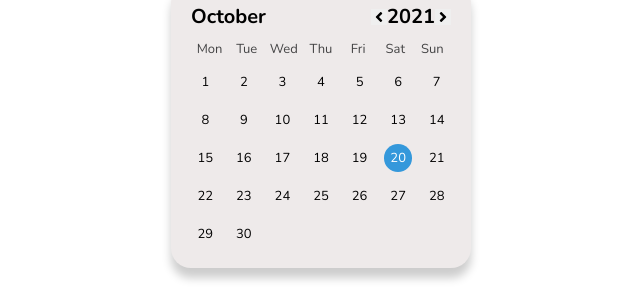
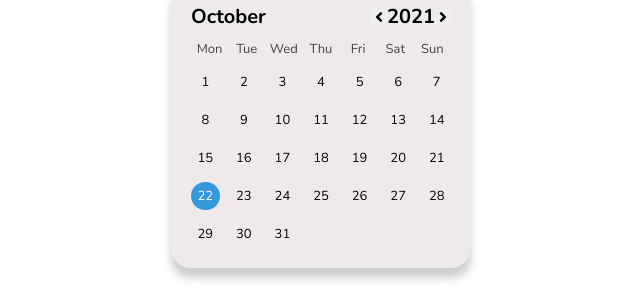
Before and after one commit to a-korkin/ui-kit-v1, a React (Create React App) app: page / in a window 1280 px wide. Shown: the part 329-627 px from the top of the page, without its empty margins (319-959 px from the left). Built offline with nearby package versions, Linux system fonts and the light colour scheme.

Commit message:
set active day

```diff
--- a/src/components/App/App.tsx
+++ b/src/components/App/App.tsx
@@ -1,5 +1,5 @@
 import React from "react";
-import { IDate, IDictionary } from "../../models";
+import { IDictionary } from "../../models";
 import Button from "../../ui/Button";
 import Calendar from "../../ui/Calendar";
 import CheckBox from "../../ui/CheckBox";
--- a/src/ui/Calendar/Calendar.scss
+++ b/src/ui/Calendar/Calendar.scss
@@ -14,6 +14,10 @@
         font-size: 2rem;
         font-weight: 700;
         margin-bottom: 1rem;
+
+        .month {
+            cursor: pointer;
+        }
 
         .year {
             display: flex;
@@ -53,6 +57,7 @@
             align-self: center;
             justify-self: center;
             padding: .5rem;
+            transition: all .2s;
 
             &.active {
                 background-color: var(--clr-primary-light);
--- a/src/ui/Calendar/Calendar.tsx
+++ b/src/ui/Calendar/Calendar.tsx
@@ -24,13 +24,39 @@ const Calendar: React.FC<ICalendarProps> = ({currentDate}) => {
         [12, "December"],
     ]);
 
+    const daysInMonth: Map<number, number> = new Map([
+        [1, 31],
+        [2, 28],
+        [3, 31],
+        [4, 30],
+        [5, 31],
+        [6, 30],
+        [7, 31],
+        [8, 31],
+        [9, 30],
+        [10, 31],
+        [11, 30],
+        [12, 31]
+    ]);
+
     const _date: IDate = {
         year: currentDate.getFullYear(),
         month: {id: currentDate.getMonth() + 1, name: months.get(currentDate.getMonth() + 1)},
         day: currentDate.getDate()
     }
 
+    const createDays = (count: number): number[] => {
+        let days: number[] = [];
+
+        for (let i = 1; i <= count; i++) {
+            days.push(i);
+        }
+        return days;
+    }
+
     const [date, setDate] = useState<IDate>(_date);
+    const [days, setDays] = useState<number[]>(createDays(daysInMonth.get(_date.month.id) ?? 30));
+    const [activeDay, setActiveDay] = useState<number>(_date.day);
 
     const changeYearHandler = (e: React.MouseEvent<HTMLSpanElement>, type: string) => {
         switch (type) {
@@ -63,7 +89,18 @@ const Calendar: React.FC<ICalendarProps> = ({currentDate}) => {
                 <div className="calendar__week-item">Sun</div>
             </div>
             <div className="calendar__days">
-                <div className="calendar__days-item">1<span></span><span></span><span></span><span></span></div>
+                {
+                    days.map(day =>
+                        <div
+                            key={day}
+                            className={activeDay === day ? "calendar__days-item active" : "calendar__days-item"}
+                            onClick={e => setActiveDay(day)}
+                        >
+                            {day}<span></span><span></span><span></span><span></span>
+                        </div>)
+                }
+
+                {/* <div className="calendar__days-item" onClick={activeDayHandler}>1<span></span><span></span><span></span><span></span></div>
                 <div className="calendar__days-item">2<span></span><span></span><span></span><span></span></div>
                 <div className="calendar__days-item">3<span></span><span></span><span></span><span></span></div>
                 <div className="calendar__days-item">4<span></span><span></span><span></span><span></span></div>
@@ -92,7 +129,7 @@ const Calendar: React.FC<ICalendarProps> = ({currentDate}) => {
                 <div className="calendar__days-item">27<span></span><span></span><span></span><span></span></div>
                 <div className="calendar__days-item">28<span></span><span></span><span></span><span></span></div>
                 <div className="calendar__days-item">29<span></span><span></span><span></span><span></span></div>
-                <div className="calendar__days-item">30<span></span><span></span><span></span><span></span></div>
+                <div className="calendar__days-item">30<span></span><span></span><span></span><span></span></div> */}
             </div>
         </div>
     );
```
